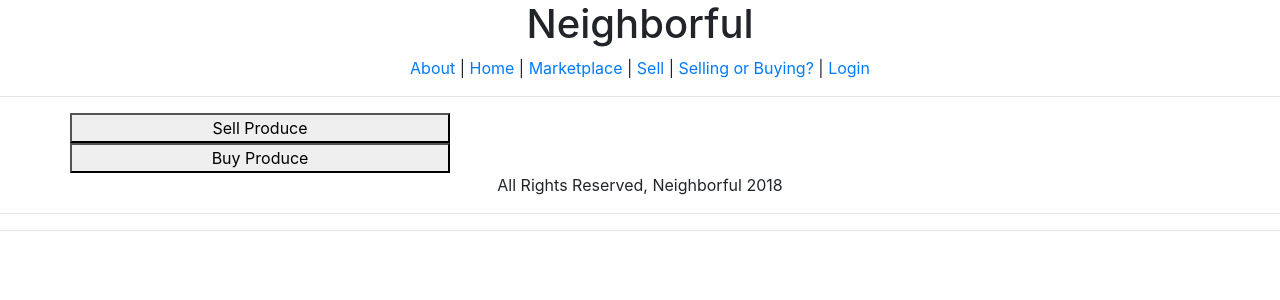
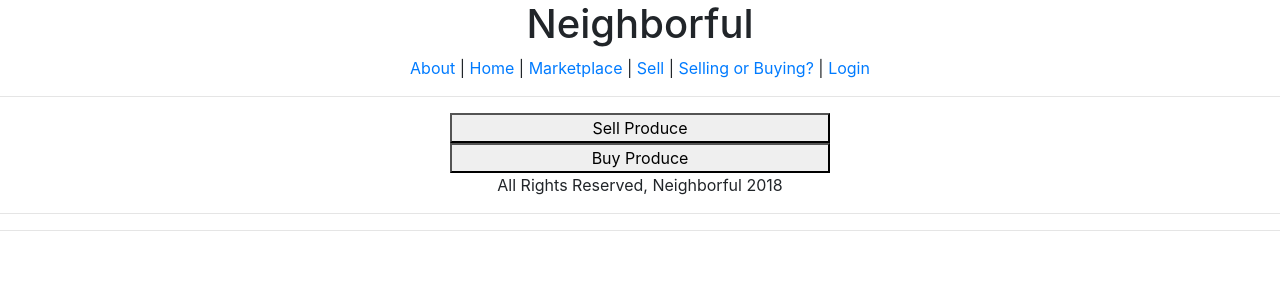
Before and after one commit to njang/neighborful, a Django app: page /sellOrBuy/ in a window 1280 px wide. Shown: the top 300 px of the page. Run offline with Django 3.2, Linux system fonts and the light colour scheme; some libraries are stand-ins or nearby versions.

Commit message:
justifies sell and buy buttons center

```diff
--- a/main_app/templates/sellOrBuy.html
+++ b/main_app/templates/sellOrBuy.html
@@ -4,10 +4,10 @@
 {% block content %}
 {% include "./header.html" %}
 <div class="container">
-  <div class="row">
+  <div class="row justify-content-center">
     <button class="col-md-4">Sell Produce</button>
   </div>
-  <div class="row">
+  <div class="row justify-content-center">
     <button class="col-md-4">Buy Produce</button>
   </div>
 </div>
```
